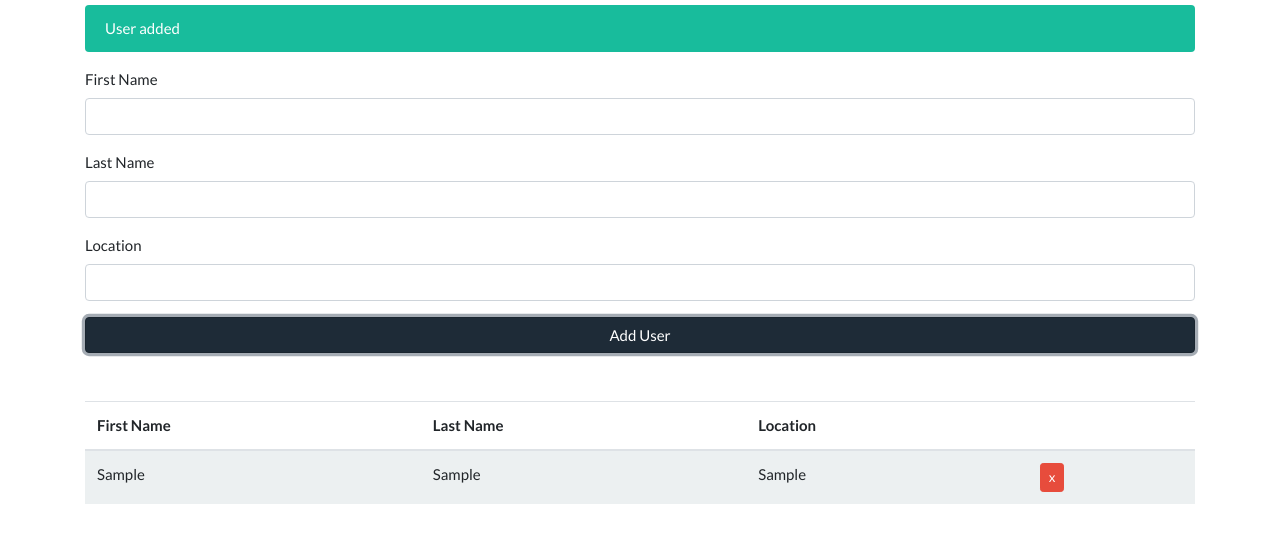
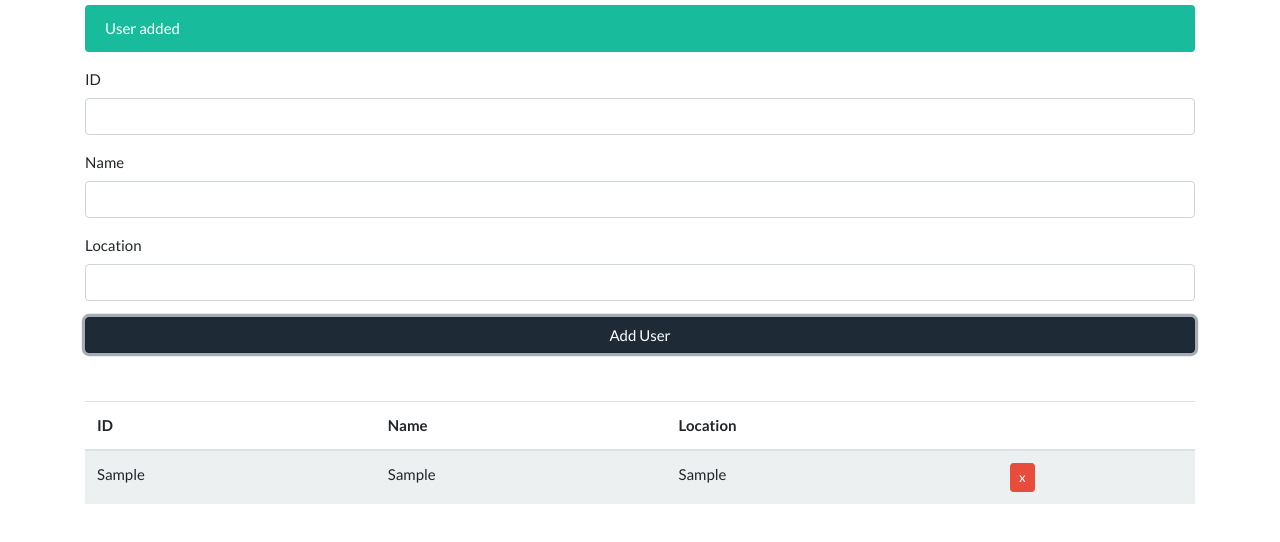
Before and after one commit to ruvictor/javascript-user-list, a plain HTML site: page index.html in a window 1280 px wide. Both pictures are taken after typing "Sample", "Sample", "Sample" into the empty fields and a click on the input "Add User". Shown: the part 94-636 px from the top of the page. Drawn offline with nearby package versions, Linux system fonts and the light colour scheme.

Commit message:
Form updated

```diff
--- a/index.html
+++ b/index.html
@@ -14,12 +14,12 @@
         </h1>
         <form id="user-form">
             <div class="form-group">
-                <label for="title">First Name</label>
-                <input type="text" id="fname" class="form-control">
+                <label for="title">ID</label>
+                <input type="text" id="id" class="form-control">
             </div>
             <div class="form-group">
-                <label for="title">Last Name</label>
-                <input type="text" id="lname" class="form-control">
+                <label for="title">Name</label>
+                <input type="text" id="name" class="form-control">
             </div>
             <div class="form-group">
                 <label for="title">Location</label>
@@ -31,8 +31,8 @@
         <table class="table table-striped mt-5">
             <thead>
                 <tr>
-                    <th>First Name</th>
-                    <th>Last Name</th>
+                    <th>ID</th>
+                    <th>Name</th>
                     <th>Location</th>
                     <th></th>
                 </tr>
--- a/javascript.js
+++ b/javascript.js
@@ -1,8 +1,8 @@
 // User Class
 class User {
-    constructor(fname,lname,location) {
-        this.fname = fname;
-        this.lname = lname;
+    constructor(id,name,location) {
+        this.id = id;
+        this.name = name;
         this.location = location;
     }
 }
@@ -21,8 +21,8 @@ class UI {
         const row = document.createElement('tr');
 
         row.innerHTML = `
-            <td>${user.fname}</td>
-            <td>${user.lname}</td>
+            <td>${user.id}</td>
+            <td>${user.name}</td>
             <td>${user.location}</td>
             <td><a href="#" class="btn btn-danger btn-sm delete">x</a></td>
         `;
@@ -49,8 +49,8 @@ class UI {
     }
 
     static clearFields(){
-        document.querySelector('#fname').value = '';
-        document.querySelector('#lname').value = '';
+        document.querySelector('#id').value = '';
+        document.querySelector('#name').value = '';
         document.querySelector('#location').value = '';
     }
 }
@@ -95,16 +95,16 @@ document.querySelector('#user-form').addEventListener('submit', (e) => {
     // prevent actual sumit
     e.preventDefault();
     // get form values
-    const fname = document.querySelector('#fname').value;
-    const lname = document.querySelector('#lname').value;
+    const id = document.querySelector('#id').value;
+    const name = document.querySelector('#name').value;
     const location = document.querySelector('#location').value;
 
     // Validate
-    if(fname === '' || lname === '' || location === ''){
+    if(id === '' || name === '' || location === ''){
         UI.showAlerts('Please fill in all fields', 'danger');
     }else{
         // Instantiate user
-        const user = new User(fname, lname, location);
+        const user = new User(id, name, location);
 
         // Add user to list
         UI.addUserToList(user);
```
